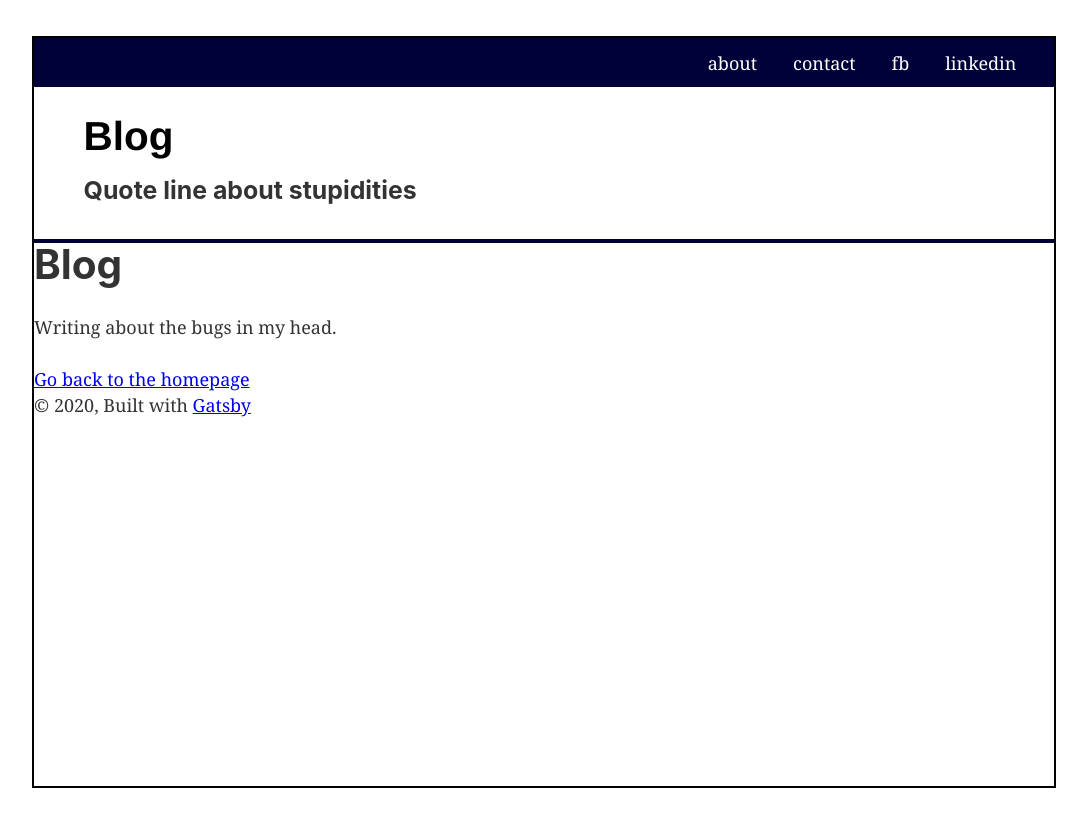
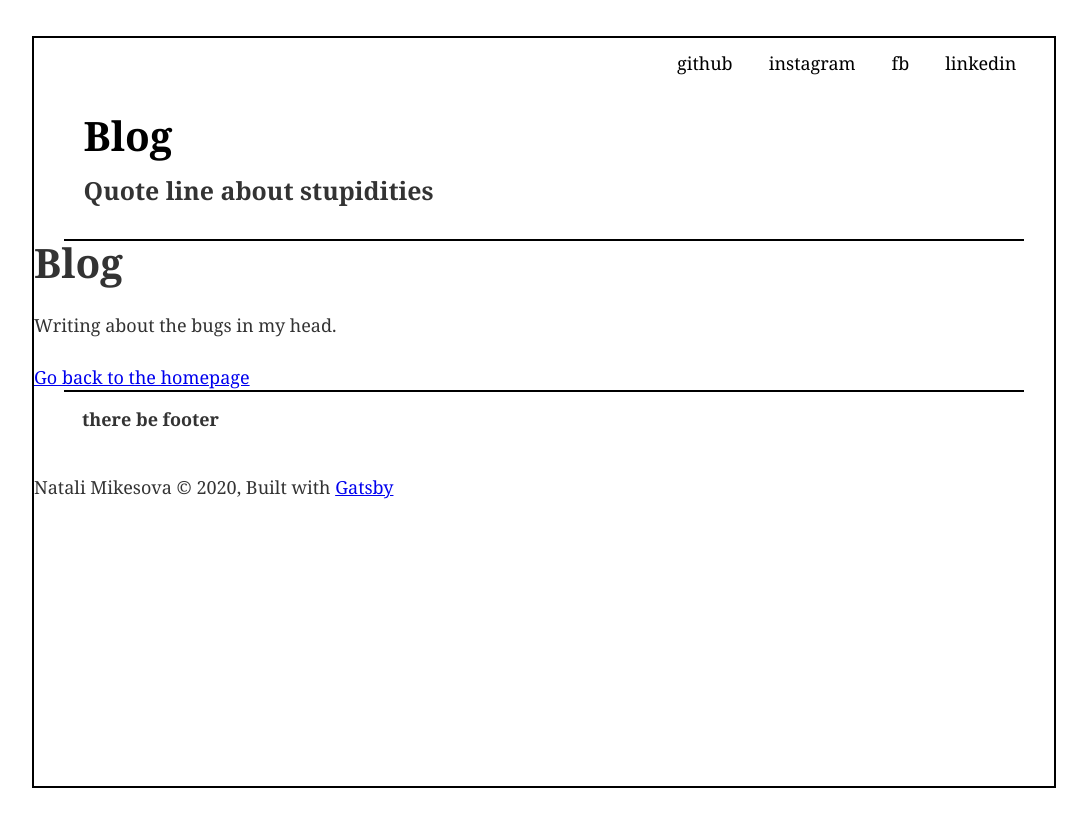
Before and after one commit to project-henriette/blog, a Gatsby site: page /page-2 in a window 1280 px wide. Shown: the whole page, without its empty margins (96-1183 px from the left). Built offline with nearby package versions, Linux system fonts and the light colour scheme; Gatsby itself is replaced by a stand-in of ours.

Commit message:
feat: recreate the page structure

```diff
--- /dev/null
+++ b/src/components/footer.js
@@ -0,0 +1,23 @@
+import React from "react"
+
+const Footer = () => (
+  <footer>
+    <div style={{
+      margin: `0px auto`,
+      padding: `1rem`,
+      maxWidth: `960px`,
+      borderTop: `2px solid black`
+    }}><h4>there be footer</h4></div>
+    Natali Mikesova © {new Date().getFullYear()}, Built with
+    {` `}
+    <a href="https://www.gatsbyjs.org">Gatsby</a>
+  </footer>
+);
+
+Footer.propTypes = {
+}
+
+Footer.defaultProps = {
+}
+
+export default Footer
--- a/src/components/header.js
+++ b/src/components/header.js
@@ -3,10 +3,10 @@ import PropTypes from "prop-types"
 import React from "react"
 
 const Header = ({ siteTitle }) => (
-  <header style={{ borderBottom: `4px solid #01013a` }}>
+  <header>
     <div
       style={{
-        background: `#01013a`,
+        background: `#ffffff`,
         width: `100%`
       }}
     >
@@ -20,16 +20,16 @@ const Header = ({ siteTitle }) => (
           justifyContent: `flex-end`,
         }}
       >
-        <Link to="/about" style={{ color: `white`, textDecoration: `none`, padding: `0 1rem` }}>
-          about
+        <Link to="/about" style={{ color: `black`, textDecoration: `none`, padding: `0 1rem` }}>
+          github
         </Link>
-        <Link to="/contact" style={{ color: `white`, textDecoration: `none`, padding: `0 1rem` }}>
-          contact
+        <Link to="/contact" style={{ color: `black`, textDecoration: `none`, padding: `0 1rem` }}>
+          instagram
         </Link>
-        <Link to="/contact" style={{ color: `white`, textDecoration: `none`, padding: `0 1rem` }}>
+        <Link to="/contact" style={{ color: `black`, textDecoration: `none`, padding: `0 1rem` }}>
           fb
         </Link>
-        <Link to="/contact" style={{ color: `white`, textDecoration: `none`, padding: `0 1rem` }}>
+        <Link to="/contact" style={{ color: `black`, textDecoration: `none`, padding: `0 1rem` }}>
           linkedin
         </Link>
       </div>
@@ -40,6 +40,7 @@ const Header = ({ siteTitle }) => (
         margin: `0 auto`,
         maxWidth: 960,
         padding: `0.5rem 1.0875rem`,
+        borderBottom: `2px solid black`
       }}
     >
       <h1 style={{ margin: 0, padding: `1rem 0` }}>
@@ -48,7 +49,6 @@ const Header = ({ siteTitle }) => (
           style={{
             color: `black`,
             textDecoration: `none`,
-            fontFamily: `Helvetica`,
           }}
         >
           {siteTitle}
--- a/src/components/layout.css
+++ b/src/components/layout.css
@@ -1,5 +1,5 @@
 html {
-  font-family: sans-serif;
+  font-family: "Averia Serif Libre", georgia, serif;
   -ms-text-size-adjust: 100%;
   -webkit-text-size-adjust: 100%;
 }
@@ -200,7 +200,7 @@ html {
 }
 body {
   color: hsla(0, 0%, 0%, 0.8);
-  font-family: georgia, serif;
+  font-family: "Averia Serif Libre", georgia, serif;
   font-weight: normal;
   word-wrap: break-word;
   font-kerning: normal;
@@ -230,8 +230,7 @@ h1 {
   padding-top: 0;
   margin-bottom: 1.45rem;
   color: inherit;
-  font-family: -apple-system, BlinkMacSystemFont, Segoe UI, Roboto, Oxygen,
-    Ubuntu, Cantarell, Fira Sans, Droid Sans, Helvetica Neue, sans-serif;
+  font-family: "Averia Serif Libre", georgia, serif;
   font-weight: bold;
   text-rendering: optimizeLegibility;
   font-size: 2.25rem;
@@ -247,8 +246,7 @@ h2 {
   padding-top: 0;
   margin-bottom: 1.45rem;
   color: inherit;
-  font-family: -apple-system, BlinkMacSystemFont, Segoe UI, Roboto, Oxygen,
-    Ubuntu, Cantarell, Fira Sans, Droid Sans, Helvetica Neue, sans-serif;
+  font-family: "Averia Serif Libre", georgia, serif;
   font-weight: bold;
   text-rendering: optimizeLegibility;
   font-size: 1.62671rem;
@@ -264,8 +262,7 @@ h3 {
   padding-top: 0;
   margin-bottom: 1.45rem;
   color: inherit;
-  font-family: -apple-system, BlinkMacSystemFont, Segoe UI, Roboto, Oxygen,
-    Ubuntu, Cantarell, Fira Sans, Droid Sans, Helvetica Neue, sans-serif;
+  font-family: "Averia Serif Libre", georgia, serif;
   font-weight: bold;
   text-rendering: optimizeLegibility;
   font-size: 1.38316rem;
@@ -281,8 +278,7 @@ h4 {
   padding-top: 0;
   margin-bottom: 1.45rem;
   color: inherit;
-  font-family: -apple-system, BlinkMacSystemFont, Segoe UI, Roboto, Oxygen,
-    Ubuntu, Cantarell, Fira Sans, Droid Sans, Helvetica Neue, sans-serif;
+  font-family: "Averia Serif Libre", georgia, serif;
   font-weight: bold;
   text-rendering: optimizeLegibility;
   font-size: 1rem;
@@ -298,8 +294,7 @@ h5 {
   padding-top: 0;
   margin-bottom: 1.45rem;
   color: inherit;
-  font-family: -apple-system, BlinkMacSystemFont, Segoe UI, Roboto, Oxygen,
-    Ubuntu, Cantarell, Fira Sans, Droid Sans, Helvetica Neue, sans-serif;
+  font-family: "Averia Serif Libre", georgia, serif;
   font-weight: bold;
   text-rendering: optimizeLegibility;
   font-size: 0.85028rem;
@@ -315,8 +310,7 @@ h6 {
   padding-top: 0;
   margin-bottom: 1.45rem;
   color: inherit;
-  font-family: -apple-system, BlinkMacSystemFont, Segoe UI, Roboto, Oxygen,
-    Ubuntu, Cantarell, Fira Sans, Droid Sans, Helvetica Neue, sans-serif;
+  font-family: "Averia Serif Libre", georgia, serif;
   font-weight: bold;
   text-rendering: optimizeLegibility;
   font-size: 0.78405rem;
--- a/src/components/layout.js
+++ b/src/components/layout.js
@@ -10,6 +10,7 @@ import PropTypes from "prop-types"
 import { useStaticQuery, graphql } from "gatsby"
 
 import Header from "./header"
+import Footer from "./footer"
 import "./layout.css"
 
 const Layout = ({ children }) => {
@@ -35,11 +36,7 @@ const Layout = ({ children }) => {
       <Header siteTitle={data.site.siteMetadata.title} />
       <div>
         <main>{children}</main>
-        <footer>
-          © {new Date().getFullYear()}, Built with
-          {` `}
-          <a href="https://www.gatsbyjs.org">Gatsby</a>
-        </footer>
+        <Footer/>
       </div>
     </div>
   )
```
Also changed, not shown: src/pages/index.js (+21 -8 lines).
